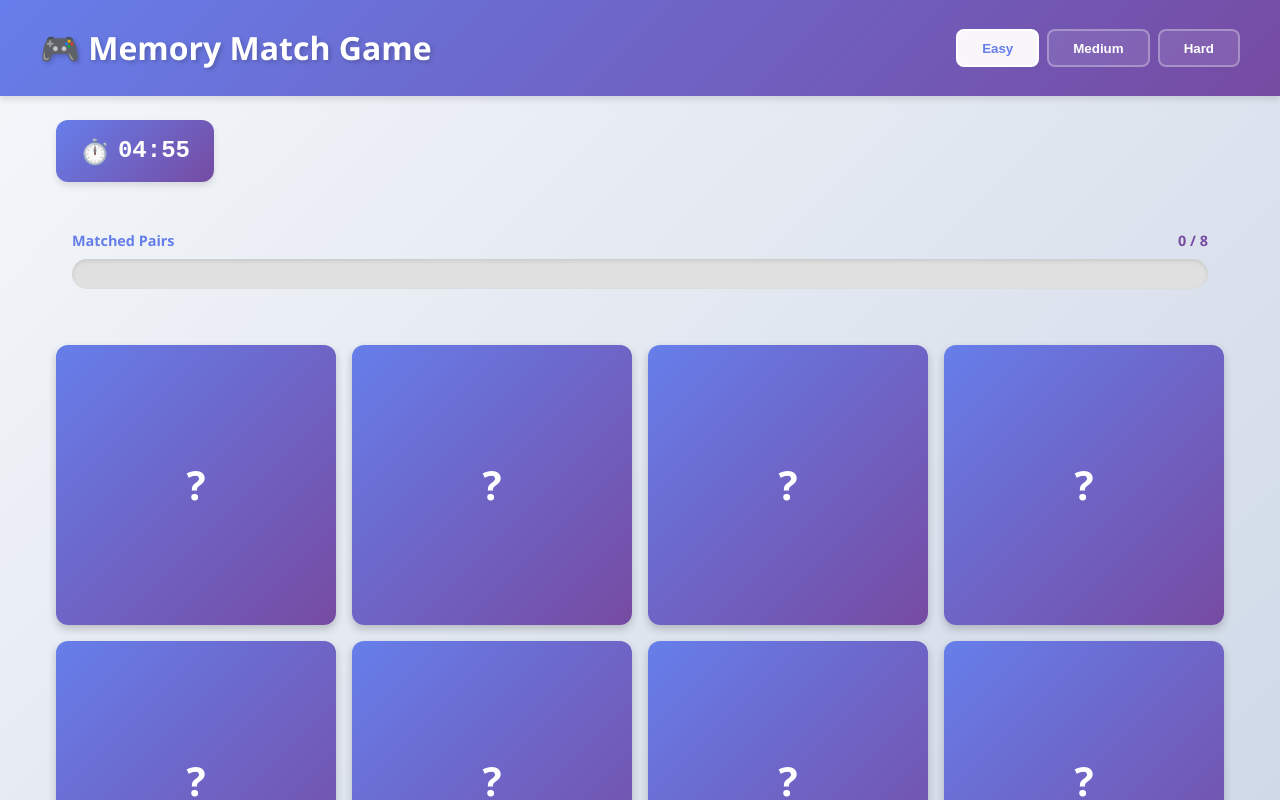
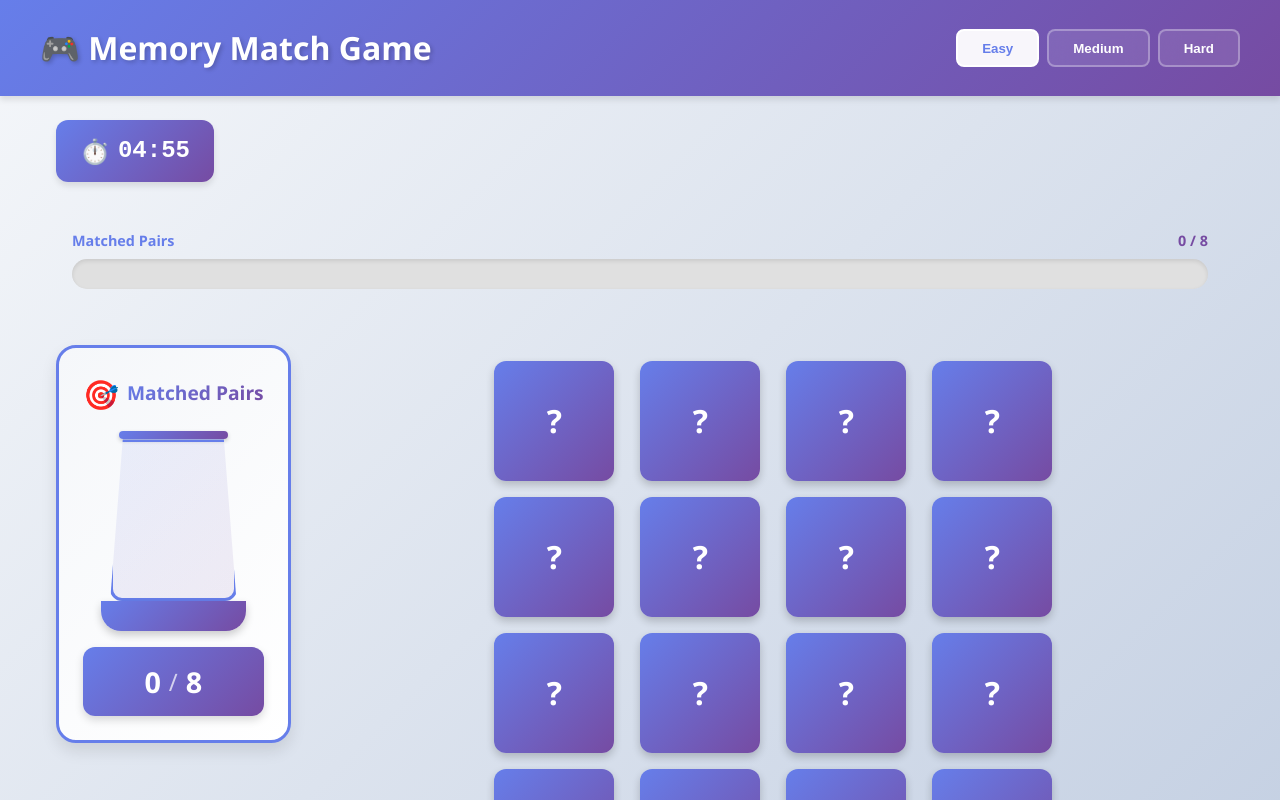
Before and after one commit to BenAmmarAmenAllah/memory-match-game, a React (Vite) app: page / in a window 1280 px wide. Shown: the top 800 px of the page. Built offline with nearby package versions, Linux system fonts and the light colour scheme.

Commit message:
feat: Add MatchedContainer component to display matched pairs and enhance game layout

```diff
--- a/src/App.css
+++ b/src/App.css
@@ -3,6 +3,17 @@
   background: linear-gradient(135deg, #f5f7fa 0%, #c3cfe2 100%);
   display: flex;
   flex-direction: column;
+}
+
+.game-layout {
+  display: flex;
+  gap: 2rem;
+  max-width: 1200px;
+  margin: 0 auto;
+  padding: 1rem;
+  width: 100%;
+  align-items: flex-start;
+  justify-content: center;
 }
 
 .game-info {
@@ -17,6 +28,13 @@
   flex-wrap: wrap;
 }
 
+@media (max-width: 1024px) {
+  .game-layout {
+    flex-direction: column;
+    align-items: center;
+  }
+}
+
 @media (max-width: 768px) {
   .game-info {
     flex-direction: column;
@@ -28,4 +46,9 @@
     width: 100%;
     max-width: 400px;
   }
+
+  .game-layout {
+    padding: 0.5rem;
+    gap: 1rem;
+  }
 }
--- a/src/App.jsx
+++ b/src/App.jsx
@@ -4,6 +4,7 @@ import Timer from './components/Timer'
 import ProgressBar from './components/ProgressBar'
 import WinScreen from './components/WinScreen'
 import LoseScreen from './components/LoseScreen'
+import MatchedContainer from './components/MatchedContainer'
 import { useGame, GAME_ACTIONS } from './contexts/GameContext'
 import { LEVELS } from './data/levels'
 import './App.css'
@@ -13,6 +14,9 @@ function App() {
 
   const currentLevel = LEVELS[state.level]
   const totalPairs = currentLevel.cardsCount / 2
+
+  // Get matched cards for the container
+  const matchedCards = state.cards.filter(card => card.isMatched)
 
   function handleCardClick(cardId) {
     dispatch({
@@ -45,12 +49,19 @@ function App() {
         <ProgressBar current={state.matchedPairs} total={totalPairs} />
       </div>
 
+      <div className="game-layout">
+        <MatchedContainer
+          matchedCards={matchedCards}
+          totalPairs={totalPairs}
+        />
+
         <GameBoard
           cards={state.cards}
           onCardClick={handleCardClick}
           disabled={state.disabled}
           gridColumns={currentLevel.gridColumns}
         />
+      </div>
 
       {state.gameStatus === 'won' && (
         <WinScreen
--- a/src/components/Card.css
+++ b/src/components/Card.css
@@ -1,6 +1,8 @@
 .card {
   position: relative;
   width: 100%;
+  max-width: 120px;
+  max-height: 120px;
   aspect-ratio: 1;
   cursor: pointer;
   perspective: 1000px;
@@ -52,13 +54,13 @@
 }
 
 .card-icon {
-  font-size: 2.5rem;
+  font-size: 2rem;
   font-weight: bold;
   user-select: none;
 }
 
 .card-emoji {
-  font-size: 3rem;
+  font-size: 2.5rem;
   user-select: none;
 }
 
@@ -78,11 +80,31 @@
 
 /* Responsive sizing */
 @media (max-width: 768px) {
+  .card {
+    max-width: 90px;
+    max-height: 90px;
+  }
+
   .card-icon {
-    font-size: 1.5rem;
+    font-size: 1.3rem;
   }
 
   .card-emoji {
-    font-size: 2rem;
+    font-size: 1.5rem;
   }
 }
+
+@media (max-width: 480px) {
+  .card {
+    max-width: 70px;
+    max-height: 70px;
+  }
+
+  .card-icon {
+    font-size: 1rem;
+  }
+
+  .card-emoji {
+    font-size: 1.2rem;
+  }
+}
--- a/src/components/GameBoard.css
+++ b/src/components/GameBoard.css
@@ -2,9 +2,10 @@
   display: grid;
   gap: 1rem;
   padding: 1rem;
-  max-width: 1200px;
+  max-width: 600px;
   margin: 0 auto;
   width: 100%;
+  justify-items: center;
 }
 
 /* Responsive adjustments */
--- /dev/null
+++ b/src/components/MatchedContainer.css
@@ -0,0 +1,191 @@
+.matched-container {
+  background: linear-gradient(135deg, #f5f7fa 0%, #ffffff 100%);
+  border-radius: 20px;
+  padding: 1.5rem;
+  box-shadow: 0 8px 16px rgba(0, 0, 0, 0.1);
+  min-width: 200px;
+  max-width: 250px;
+  border: 3px solid #667eea;
+}
+
+.container-header {
+  display: flex;
+  align-items: center;
+  gap: 0.5rem;
+  margin-bottom: 1rem;
+  justify-content: center;
+}
+
+.container-icon {
+  font-size: 1.8rem;
+}
+
+.container-title {
+  font-size: 1.2rem;
+  margin: 0;
+  background: linear-gradient(135deg, #667eea 0%, #764ba2 100%);
+  -webkit-background-clip: text;
+  -webkit-text-fill-color: transparent;
+  background-clip: text;
+  font-weight: 700;
+}
+
+.container-body {
+  display: flex;
+  flex-direction: column;
+  gap: 1rem;
+}
+
+.container-basket {
+  position: relative;
+  width: 100%;
+  min-height: 200px;
+  display: flex;
+  align-items: center;
+  justify-content: center;
+  padding: 1rem;
+}
+
+/* Basket Design */
+.basket-top {
+  position: absolute;
+  top: 0;
+  left: 20%;
+  right: 20%;
+  height: 8px;
+  background: linear-gradient(135deg, #667eea 0%, #764ba2 100%);
+  border-radius: 4px;
+  box-shadow: 0 2px 4px rgba(0, 0, 0, 0.2);
+}
+
+.basket-middle {
+  position: absolute;
+  top: 8px;
+  left: 15%;
+  right: 15%;
+  bottom: 30px;
+  background: linear-gradient(135deg, rgba(102, 126, 234, 0.1) 0%, rgba(118, 75, 162, 0.1) 100%);
+  border: 3px solid #667eea;
+  border-radius: 12px;
+  clip-path: polygon(10% 0%, 90% 0%, 100% 100%, 0% 100%);
+}
+
+.basket-bottom {
+  position: absolute;
+  bottom: 0;
+  left: 10%;
+  right: 10%;
+  height: 30px;
+  background: linear-gradient(135deg, #667eea 0%, #764ba2 100%);
+  border-radius: 0 0 20px 20px;
+  box-shadow: 0 4px 8px rgba(0, 0, 0, 0.2);
+}
+
+.matched-cards-grid {
+  position: relative;
+  z-index: 10;
+  display: flex;
+  flex-wrap: wrap;
+  gap: 0.3rem;
+  justify-content: center;
+  align-items: center;
+  max-height: 180px;
+  overflow-y: auto;
+  padding: 0.5rem;
+}
+
+.matched-cards-grid::-webkit-scrollbar {
+  width: 6px;
+}
+
+.matched-cards-grid::-webkit-scrollbar-thumb {
+  background: #667eea;
+  border-radius: 3px;
+}
+
+.matched-card-mini {
+  width: 35px;
+  height: 35px;
+  background: linear-gradient(135deg, #4facfe 0%, #00f2fe 100%);
+  border-radius: 8px;
+  display: flex;
+  align-items: center;
+  justify-content: center;
+  box-shadow: 0 2px 4px rgba(0, 0, 0, 0.2);
+  animation: cardDrop 0.5s ease-out;
+  transform-origin: center;
+}
+
+.mini-emoji {
+  font-size: 1.2rem;
+}
+
+.container-count {
+  display: flex;
+  align-items: center;
+  justify-content: center;
+  gap: 0.3rem;
+  padding: 0.8rem;
+  background: linear-gradient(135deg, #667eea 0%, #764ba2 100%);
+  border-radius: 12px;
+  box-shadow: 0 4px 8px rgba(0, 0, 0, 0.15);
+}
+
+.count-number,
+.count-total {
+  font-size: 1.8rem;
+  font-weight: 700;
+  color: white;
+}
+
+.count-divider {
+  font-size: 1.5rem;
+  color: rgba(255, 255, 255, 0.7);
+  margin: 0 0.2rem;
+}
+
+@keyframes cardDrop {
+  0% {
+    transform: translateY(-100px) scale(0.5) rotate(-15deg);
+    opacity: 0;
+  }
+  50% {
+    transform: translateY(10px) scale(1.1) rotate(5deg);
+  }
+  100% {
+    transform: translateY(0) scale(1) rotate(0deg);
+    opacity: 1;
+  }
+}
+
+/* Responsive */
+@media (max-width: 1024px) {
+  .matched-container {
+    max-width: 100%;
+    margin-bottom: 1rem;
+  }
+
+  .container-basket {
+    min-height: 150px;
+  }
+}
+
+@media (max-width: 768px) {
+  .matched-container {
+    padding: 1rem;
+    min-width: auto;
+  }
+
+  .container-title {
+    font-size: 1rem;
+  }
+
+  .matched-card-mini {
+    width: 30px;
+    height: 30px;
+  }
+
+  .mini-emoji {
+    font-size: 1rem;
+  }
+}
--- /dev/null
+++ b/src/components/MatchedContainer.jsx
@@ -0,0 +1,40 @@
+import './MatchedContainer.css';
+
+function MatchedContainer({ matchedCards, totalPairs }) {
+  return (
+    <div className="matched-container">
+      <div className="container-header">
+        <span className="container-icon">🎯</span>
+        <h3 className="container-title">Matched Pairs</h3>
+      </div>
+
+      <div className="container-body">
+        <div className="container-basket">
+          <div className="basket-top"></div>
+          <div className="basket-middle"></div>
+          <div className="basket-bottom"></div>
+
+          <div className="matched-cards-grid">
+            {matchedCards.map((card, index) => (
+              <div
+                key={card.id}
+                className="matched-card-mini"
+                style={{ animationDelay: `${index * 0.1}s` }}
+              >
+                <span className="mini-emoji">{card.emoji}</span>
+              </div>
+            ))}
+          </div>
+        </div>
+
+        <div className="container-count">
+          <span className="count-number">{matchedCards.length / 2}</span>
+          <span className="count-divider">/</span>
+          <span className="count-total">{totalPairs}</span>
+        </div>
+      </div>
+    </div>
+  );
+}
+
+export default MatchedContainer;
```
Lines whose indentation alone changed are shown as unchanged.
